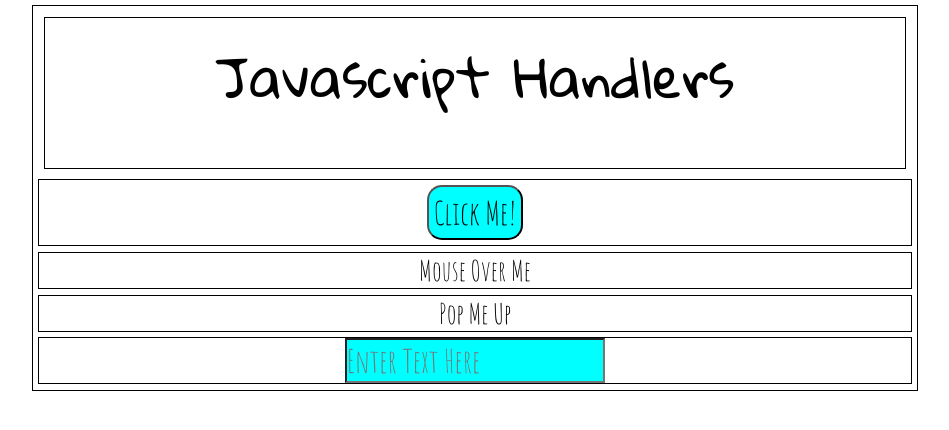
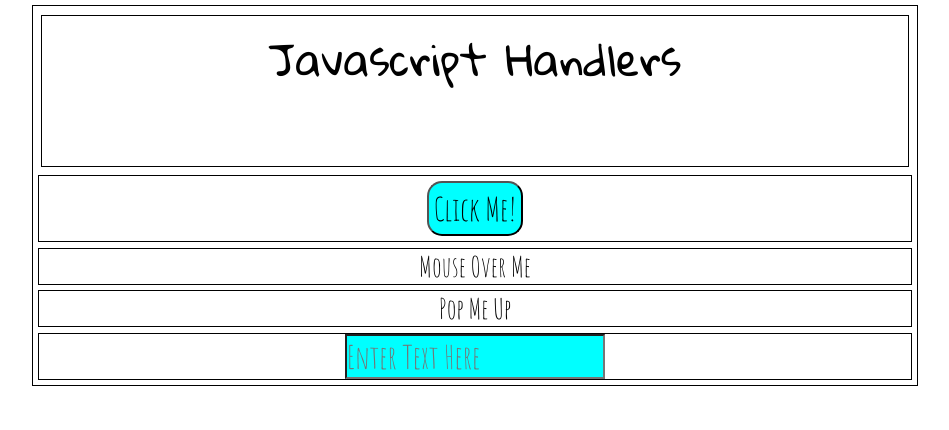
Before and after one commit to robhitt/event-handler-blog, a plain HTML site: page index.html in a window 1280 px wide. Shown: the whole page, without its empty margins (165-1114 px from the left). Drawn offline with Linux system fonts and the light colour scheme.

Commit message:
formatting

```diff
--- a/styles.css
+++ b/styles.css
@@ -27,8 +27,7 @@ div {
 #main {
   height: 150px;
   position: scroll;
-  font-size: 2.2em;
-  line-height: 2.2em;
+  font-size: 1.75em;
 }
 
 #button-click {
@@ -37,6 +36,7 @@ div {
   margin: 5px;
   background-color: cyan;
 }
+
 .font2 {
   font-family: 'Amatic SC', cursive;
 }
```
Also changed, not shown: index.html (+1 -1 lines).
